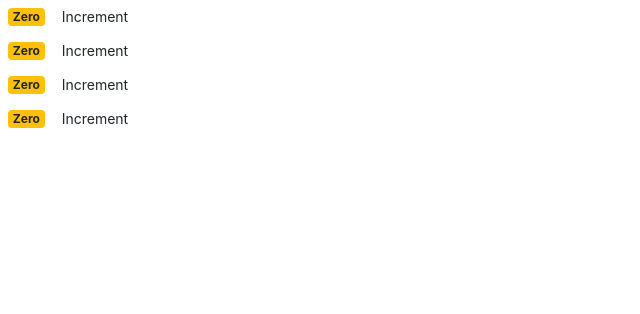
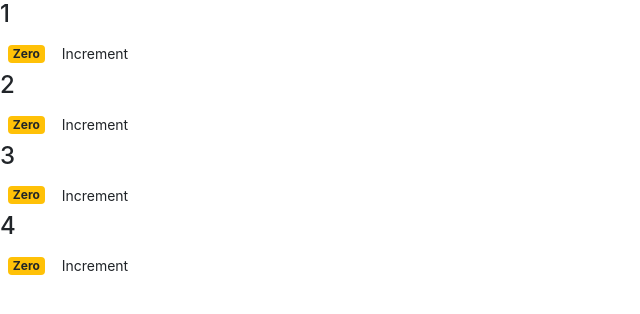
Before and after one commit to Darkace01/yourappname, a React (Create React App) app: page / in a window 1280 px wide. Shown: the top 314 px of the page, without its empty margins (0-640 px from the left). Built offline with nearby package versions, Linux system fonts and the light colour scheme.

Commit message:
Passing Children

```diff
--- a/src/components/counter.jsx
+++ b/src/components/counter.jsx
@@ -11,6 +11,7 @@
   render() {
     return (
       <div>
+        <h4>{this.props.id}</h4>
         <span className={this.getBadgeClasses()}>{this.formatCount()}</span>
         <button
           onClick={this.handleIncrement}
--- a/src/components/counters.jsx
+++ b/src/components/counters.jsx
@@ -13,7 +13,9 @@
     return (
       <div>
         {this.state.counters.map((counter) => (
-          <Counter key={counter.id} value={counter.value} />
+          <Counter key={counter.id} value={counter.value} id={counter.id}>
+            <h4>Counter #{counter.id}</h4>
+          </Counter>
         ))}
       </div>
     );
```
